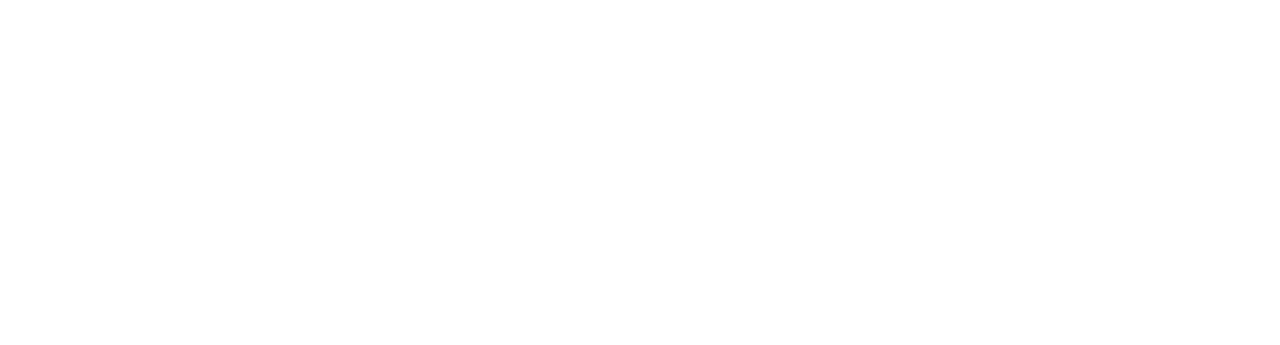
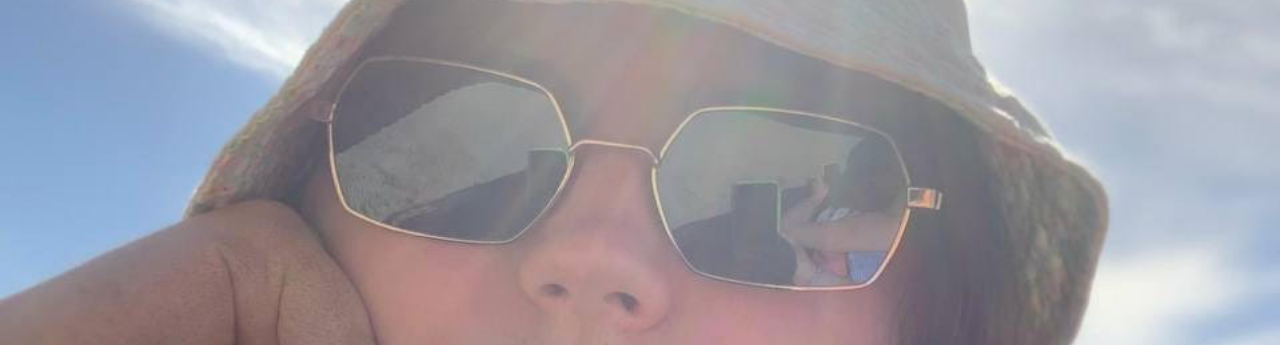
Before and after one commit to Labanovskiy/Countdown, a plain HTML site: page index.html in a window 1280 px wide. Shown: the top 345 px of the page. Drawn offline with Linux system fonts and the light colour scheme; the site is published under a folder, as on GitHub Pages, so addresses that start at the root find nothing.

Commit message:
change url background

```diff
--- a/styles.css
+++ b/styles.css
@@ -1,5 +1,5 @@
 html {
-    background-image: url(/IMG_0768.JPG);
+    background-image: url(IMG_0768.JPG);
     background-repeat: no-repeat;
     background-position: center center;
     background-attachment: fixed;
```
